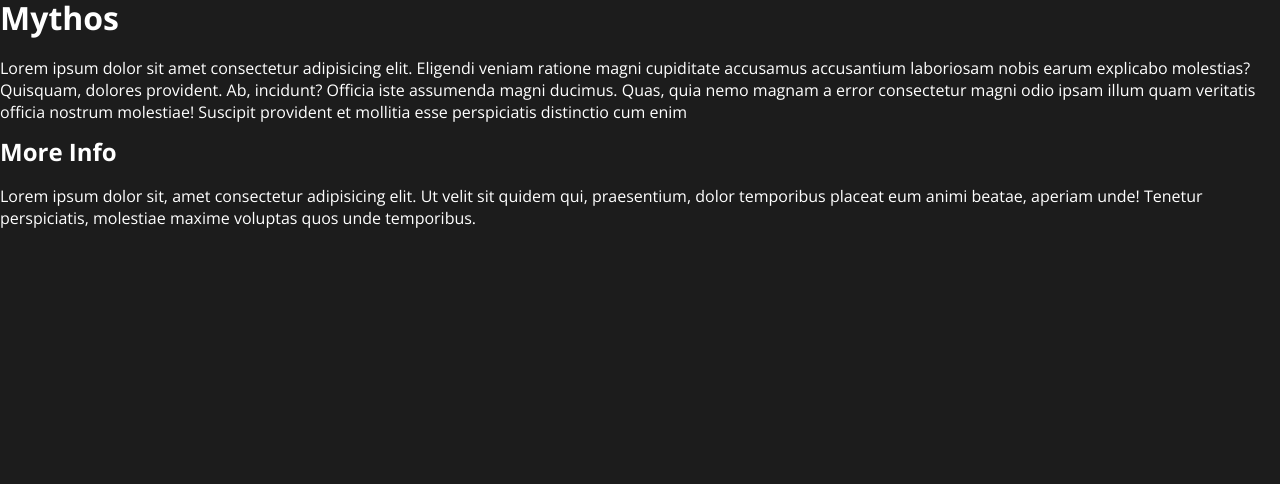
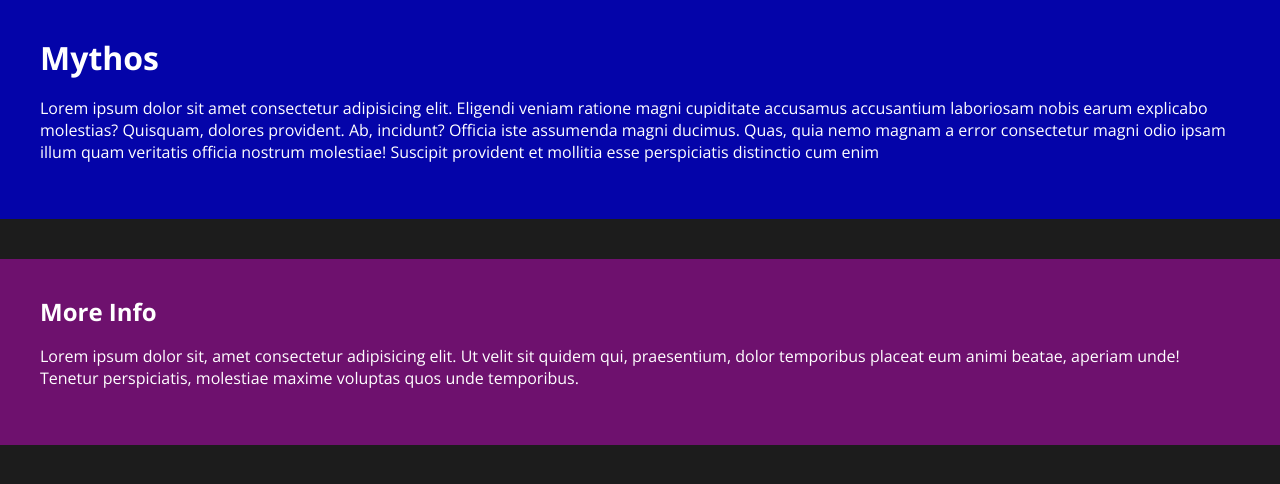
Before and after one commit to FrancoTr/sass-fundamentals, a website: page index.html in a window 1280 px wide. Drawn offline with nearby package versions, Linux system fonts and the light colour scheme; files that its build step writes are made by us from their sources.

Commit message:
Apply css grid properties

```diff
--- a/scss/layout/_grid.scss
+++ b/scss/layout/_grid.scss
@@ -1,6 +1,18 @@
 .grid {
+  display: grid;
+  grid-template-columns: 1fr;
+  grid-template-rows: auto auto;
+  gap: 40px;
+
+  &__main,
+  &__sidebar {
+    padding: 40px;
+  }
+
   &__main {
+    background-color: hsl(240, 95%, 34%);
   }
   &__sidebar {
+    background-color: hsl(300, 73%, 25%);
   }
 }
```
